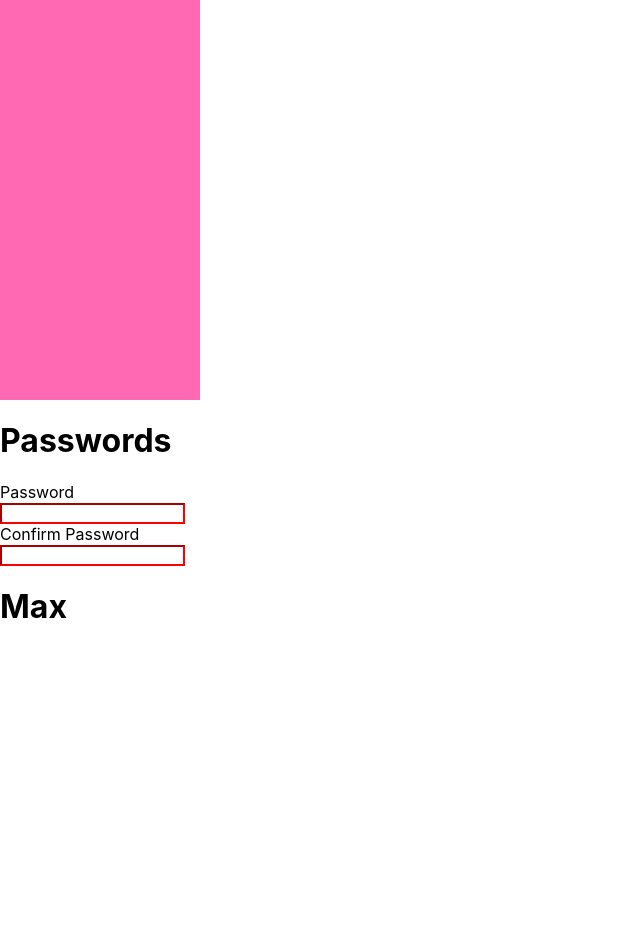
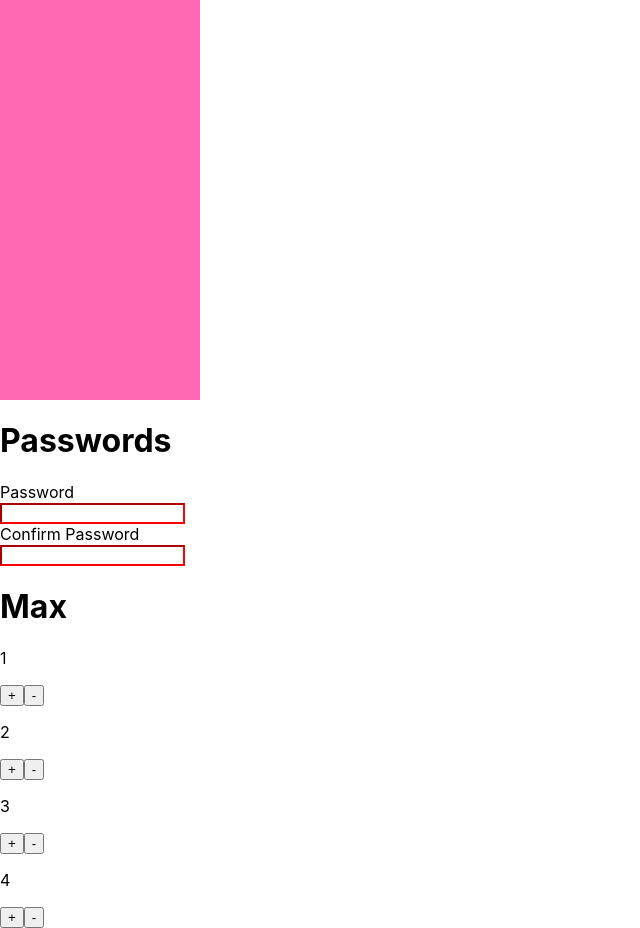
Before and after one commit to Timothy-Merchant/Week10ReactChallenges, a React (Create React App) app: page / in a window 1280 px wide. Shown: the whole page, without its empty margins (0-640 px from the left). Before the commit the page ends 800 px from the top, so only its background shows below. Built offline with nearby package versions, Linux system fonts and the light colour scheme.

Commit message:
completed tricksy challenge

```diff
--- a/package.json
+++ b/package.json
@@ -6,7 +6,9 @@
     "@testing-library/jest-dom": "^5.11.9",
     "@testing-library/react": "^11.2.5",
     "@testing-library/user-event": "^12.8.1",
+    "bootstrap": "^4.6.0",
     "react": "^17.0.1",
+    "react-bootstrap": "^1.5.1",
     "react-dom": "^17.0.1",
     "react-scripts": "4.0.3",
     "web-vitals": "^1.1.0"
--- a/src/components/counters/Counter.js
+++ b/src/components/counters/Counter.js
@@ -1,4 +1,5 @@
 import { Component } from "react";
+import Button from 'react-bootstrap/Button';
 
 class Counter extends Component {
 
@@ -37,8 +38,8 @@ class Counter extends Component {
         return (
             <>
                 <p>{this.state.number}</p>
-                <button onClick={this.increment}>+</button>
-                <button onClick={this.decrement}>-</button>
+                <Button variant={this.props.primary === true ? "primary" : "secondary"} onClick={this.increment}>+</Button>
+                <Button variant={this.props.primary === true ? "primary" : "secondary"} onClick={this.decrement}>-</Button>
             </>
         );
     }
--- a/src/components/counters/Max.js
+++ b/src/components/counters/Max.js
@@ -1,12 +1,22 @@
 import { Component } from "react";
+import Counter from "./Counter"
 
 class Max extends Component {
 
-    render(){
+
+    render() {
         return (
             <>
-            <h1>Max</h1>
-            {/* {this.props.counters.map()} */}
+                <h1>Max</h1>
+                <div>
+                    {this.props.count.map((value, index) => {
+                        if (value === Math.max(this.props.count)) {
+                            return <Counter primary={true} key={index} initial={value} max={10} />
+                        } else {
+                            return <Counter primary={false} key={index} initial={value} max={10} />
+                        }
+                    })}
+                </div>
             </>
         )
     }
--- a/src/components/passwords/SignUp.js
+++ b/src/components/passwords/SignUp.js
@@ -27,6 +27,7 @@ class SignUp extends Component {
 
         const password = this.state.password;
         const confirm = this.state.confirm;
+
         const color = (password === confirm) &&
             (password.length && confirm.length >= this.props.minimumLength)
             ? "black" : "red";
```
Also changed, not shown: 1 other file (tests, documents, lock files or other folders).
